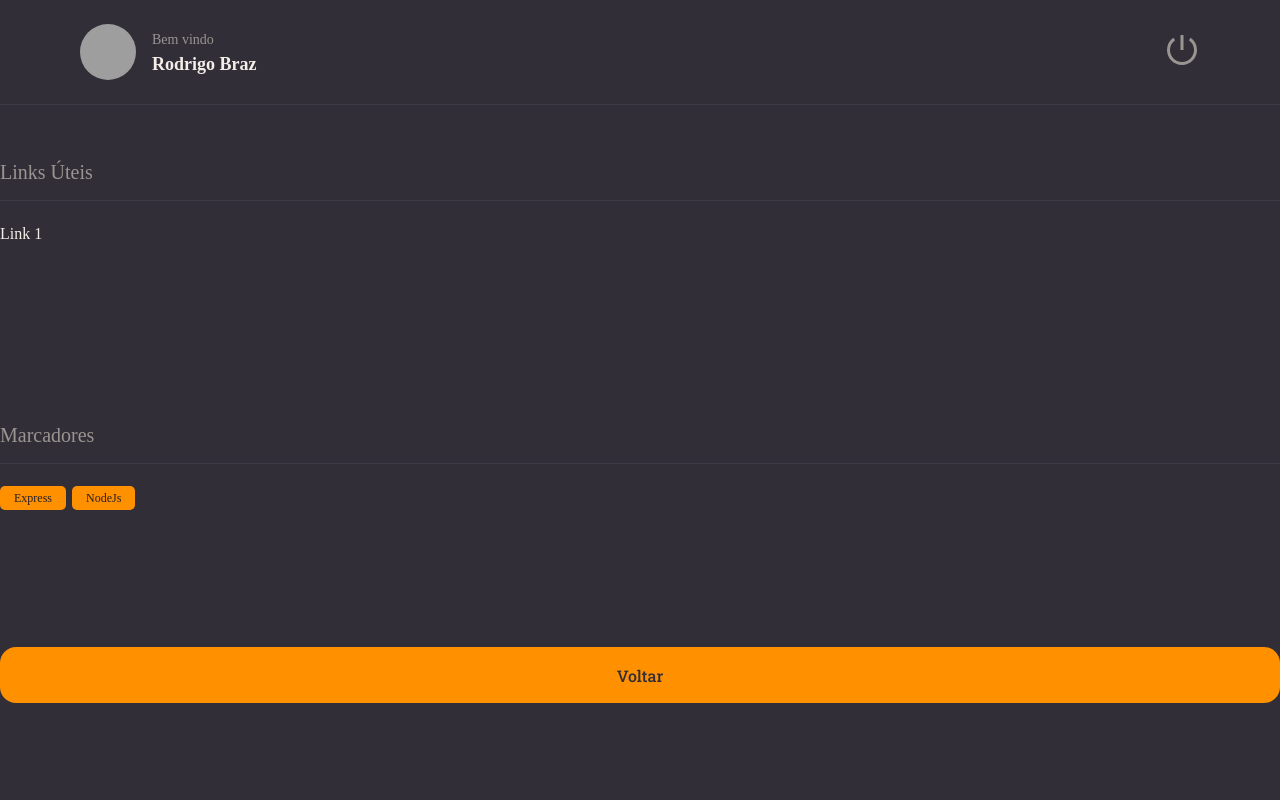
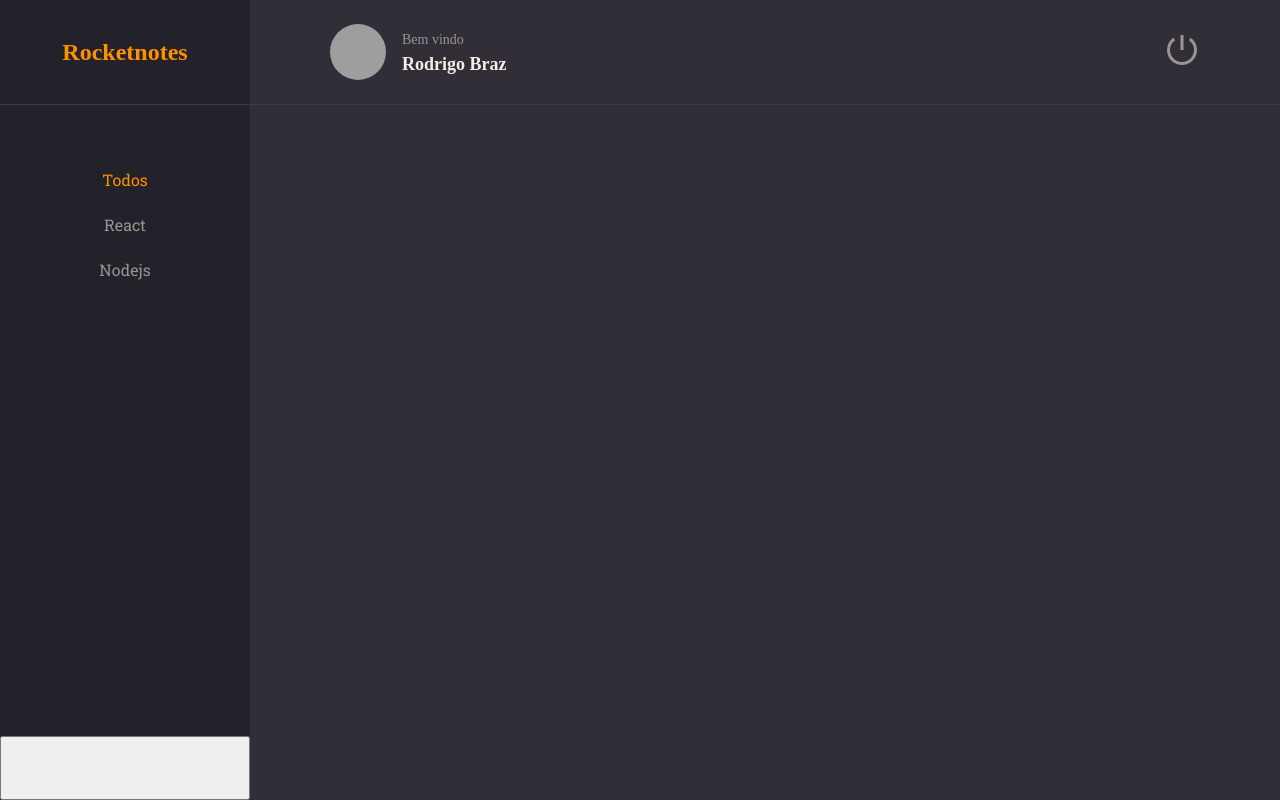
Before and after one commit to DigoB/Rocketnotes, a React (Vite) app in the folder rocketnotes/: page / in a window 1280 px wide. Built offline with nearby package versions, Linux system fonts and the light colour scheme; grey boxes are pictures that could not be loaded.

Commit message:
Details page finished, starting do configure home page

```diff
--- /dev/null
+++ b/rocketnotes/src/components/buttonText/index.jsx
@@ -0,0 +1,13 @@
+import { Container } from "./styles";
+
+export function ButtonText({title, isActive = false, ...rest}) {
+
+    return (
+        <Container
+            type="button"
+            isActive={isActive}
+            {...rest}>
+            {title}
+        </Container>
+    )
+}
--- /dev/null
+++ b/rocketnotes/src/components/buttonText/styles.js
@@ -0,0 +1,9 @@
+import styled from 'styled-components'
+
+export const Container = styled.button`
+    background: none;
+    color: ${({ theme, isActive }) => isActive ? theme.COLORS.ORANGE : theme.COLORS.GRAY_100};
+
+    border: none;
+    font-size: 16px;
+`
--- a/rocketnotes/src/main.jsx
+++ b/rocketnotes/src/main.jsx
@@ -1,6 +1,6 @@
 import React from 'react'
 import ReactDOM from 'react-dom/client'
-import { Details } from './pages/details'
+import { Home } from './pages/home'
 import { ThemeProvider } from 'styled-components'
 import theme from "./styles/theme"
 import GlobalStyles from './styles/global'
@@ -9,7 +9,7 @@ ReactDOM.createRoot(document.getElementById('root')).render(
   <React.StrictMode>
     <ThemeProvider theme={theme}>
       <GlobalStyles />
-      <Details />
+      <Home />
     </ThemeProvider>
   </React.StrictMode>
 )
--- a/rocketnotes/src/pages/details/index.jsx
+++ b/rocketnotes/src/pages/details/index.jsx
@@ -1,8 +1,9 @@
-import { Container, Links } from './styles.js'
+import { Container, Links, Content } from './styles.js'
 import { Header } from '../../components/header'
 import { Button } from '../../components/button'
 import { Section } from '../../components/section'
 import { Tag } from '../../components/tag'
+import { ButtonText } from '../../components/buttonText'
 
 export function Details() {
 
@@ -10,9 +11,20 @@ export function Details() {
     <Container>
       <Header />
 
+      <main>
+        <Content>
+
+          <ButtonText title="Excluir nota" />
+
+          <h1>
+            Introdução ao React
+          </h1>
+
+          <p>Lorem ipsum dolor sit amet consectetur adipisicing elit. Doloribus eius corrupti saepe, porro unde velit officiis molestias perferendis accusamus repellat, voluptas iste quis nisi deserunt eaque, ad vel vero nulla sunt reiciendis autem error aut! Voluptatibus est quod voluptatem odit aut, eos velit rem iste dolore harum maiores reiciendis iusto in repellendus dolores illo consectetur. Aspernatur, voluptas asperiores harum beatae animi illum. Atque autem aperiam vitae cumque maiores accusamus repellendus itaque facere! Reiciendis voluptates mollitia obcaecati impedit unde? Odio omnis quibusdam cumque ipsa delectus suscipit error nisi iste, inventore vel numquam voluptate amet consequatur nihil quas dolorum excepturi. Ab, soluta!</p>
+
           <Section title="Links Úteis">
             <Links>
-          <li><a href="#">Link 1</a></li>
+              <li><a href="https://www.github.com/DigoB" target="_blank">https://github.com/DigoB</a></li>
             </Links>
           </Section>
 
@@ -22,6 +34,9 @@ export function Details() {
           </Section>
 
           <Button title="Voltar"/>
+
+        </Content>
+      </main>
     </Container>
   )
 
--- a/rocketnotes/src/pages/details/styles.js
+++ b/rocketnotes/src/pages/details/styles.js
@@ -10,6 +10,12 @@ export const Container = styled.div`
     grid-template-areas:
         "header"
         "content";
+
+    > main {
+        grid-area: content;
+        overflow-y: scroll;
+        padding: 64px 0;
+    }
 `
 
 export const Links = styled.ul`
@@ -23,3 +29,27 @@ export const Links = styled.ul`
         }
     }
 `
+
+export const Content = styled.div`
+    max-width: 550px;
+    margin: 0 auto;
+
+    display: flex;
+    flex-direction: column;
+
+    > button:first-child {
+        align-self: end;
+    }
+
+    > h1 {
+        font-size: 36px;
+        font-weight: 500;
+        padding-top: 64px;
+    }
+
+    > p {
+        font-size: 16px;
+        margin-top: 16px;
+        text-align: justify;
+    }
+`
--- /dev/null
+++ b/rocketnotes/src/pages/home/index.jsx
@@ -0,0 +1,35 @@
+import { Container, Brand, Menu, Search, Content, NewNote } from "./styles";
+import { Header } from '../../components/header'
+import { ButtonText } from '../../components/buttonText'
+
+export function Home() {
+
+    return (
+        <Container>
+            <Brand>
+                <h1>Rocketnotes</h1>
+            </Brand>
+
+            <Header />
+
+            <Menu>
+                <li> <ButtonText title="Todos" isActive /> </li>
+                <li> <ButtonText title="React"/> </li>
+                <li> <ButtonText title="Nodejs"/> </li>
+            </Menu>
+
+            <Search>
+
+            </Search>
+
+            <Content>
+
+            </Content>
+
+            <NewNote>
+
+            </NewNote>
+
+        </Container>
+    )
+}
--- /dev/null
+++ b/rocketnotes/src/pages/home/styles.js
@@ -0,0 +1,65 @@
+import styled from 'styled-components'
+
+export const Container = styled.div`
+
+    width: 100%;
+    height: 100vh;
+
+    display: grid;
+    grid-template-columns: 250px auto;
+    grid-template-rows: 105px 128px auto 64px;
+    grid-template-areas:
+        "brand header"
+        "menu search"
+        "menu content"
+        "newnote content";
+
+    background-color: ${({ theme }) => theme.COLORS.BACKGROUND_800};
+
+`
+
+export const Brand = styled.div`
+    grid-area: brand;
+
+    display: flex;
+    justify-content: center;
+    align-items: center;
+
+    border-bottom-width: 1px;
+    border-bottom-style: solid;
+    border-bottom-color: ${({ theme }) => theme.COLORS.BACKGROUND_700};
+
+    background-color: ${({ theme }) => theme.COLORS.BACKGROUND_900};
+
+    > h1 {
+        font-size: 24px;
+        color: ${({ theme }) => theme.COLORS.ORANGE};
+    }
+
+`
+export const Menu = styled.ul`
+    grid-area: menu;
+
+    background-color: ${({ theme }) => theme.COLORS.BACKGROUND_900};
+
+    padding-top: 64px;
+    text-align: center;
+
+    > li {
+        margin-bottom: 24px;
+    }
+
+
+`
+export const Search = styled.div`
+    grid-area: search;
+
+`
+export const Content = styled.div`
+    grid-area: content;
+
+`
+export const NewNote = styled.button`
+    grid-area: newnote;
+
+`
```
Lines whose indentation alone changed are shown as unchanged.
